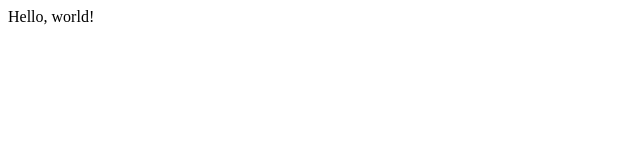
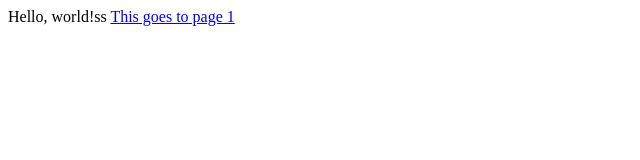
Before and after one commit to PeptronicMan/project0, a plain HTML site: page index.html in a window 1280 px wide. Shown: the whole page, without its empty margins (0-640 px from the left). Drawn offline with Linux system fonts and the light colour scheme.

Commit message:
fixed index

```diff
--- a/index.html
+++ b/index.html
@@ -4,6 +4,7 @@
         <title>My Webpage</title>
     </head>
     <body>
-        Hello, world!
+        Hello, world!ss
+        <a href = "page1.html">This goes to page 1<a>
     </body>
 </html>
```
